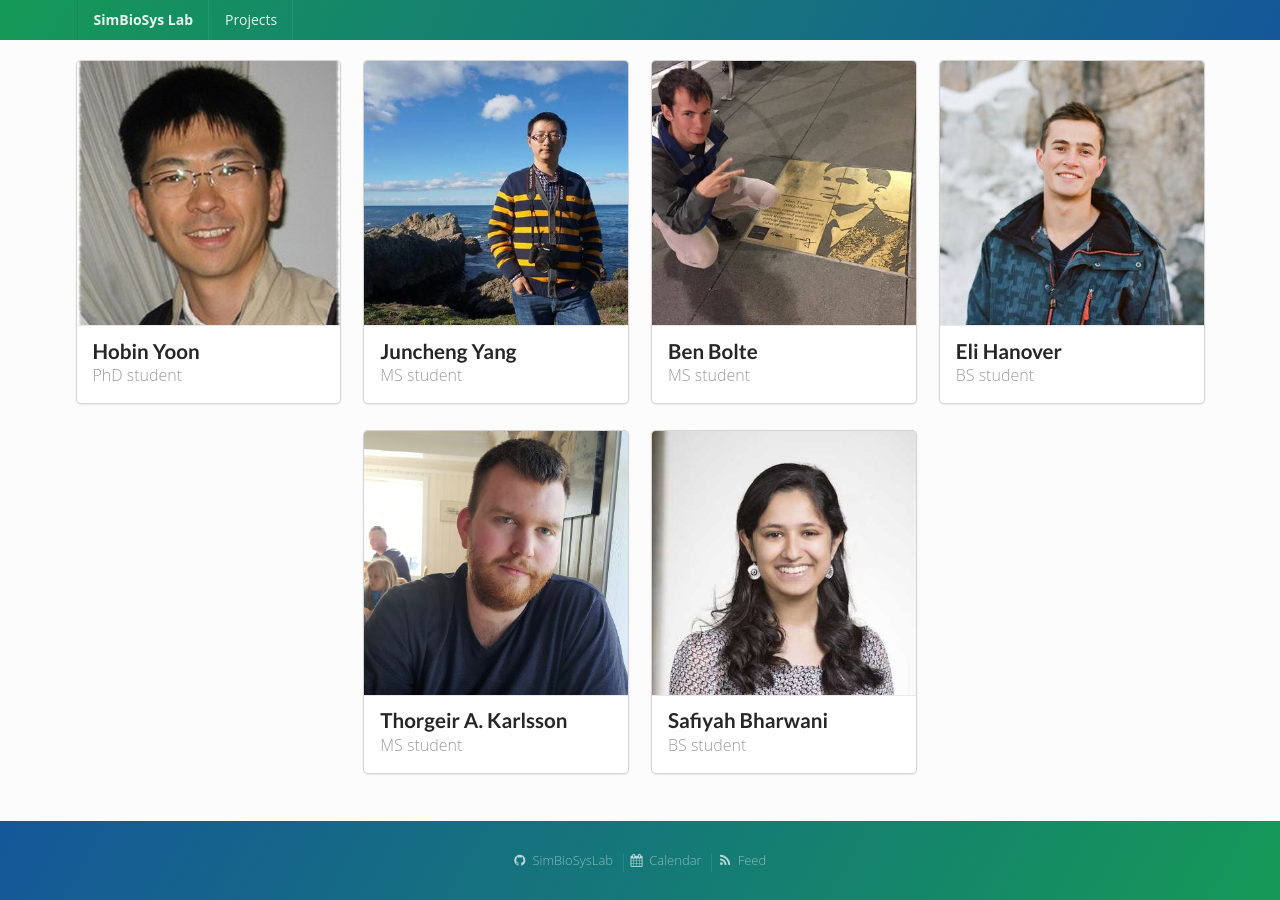
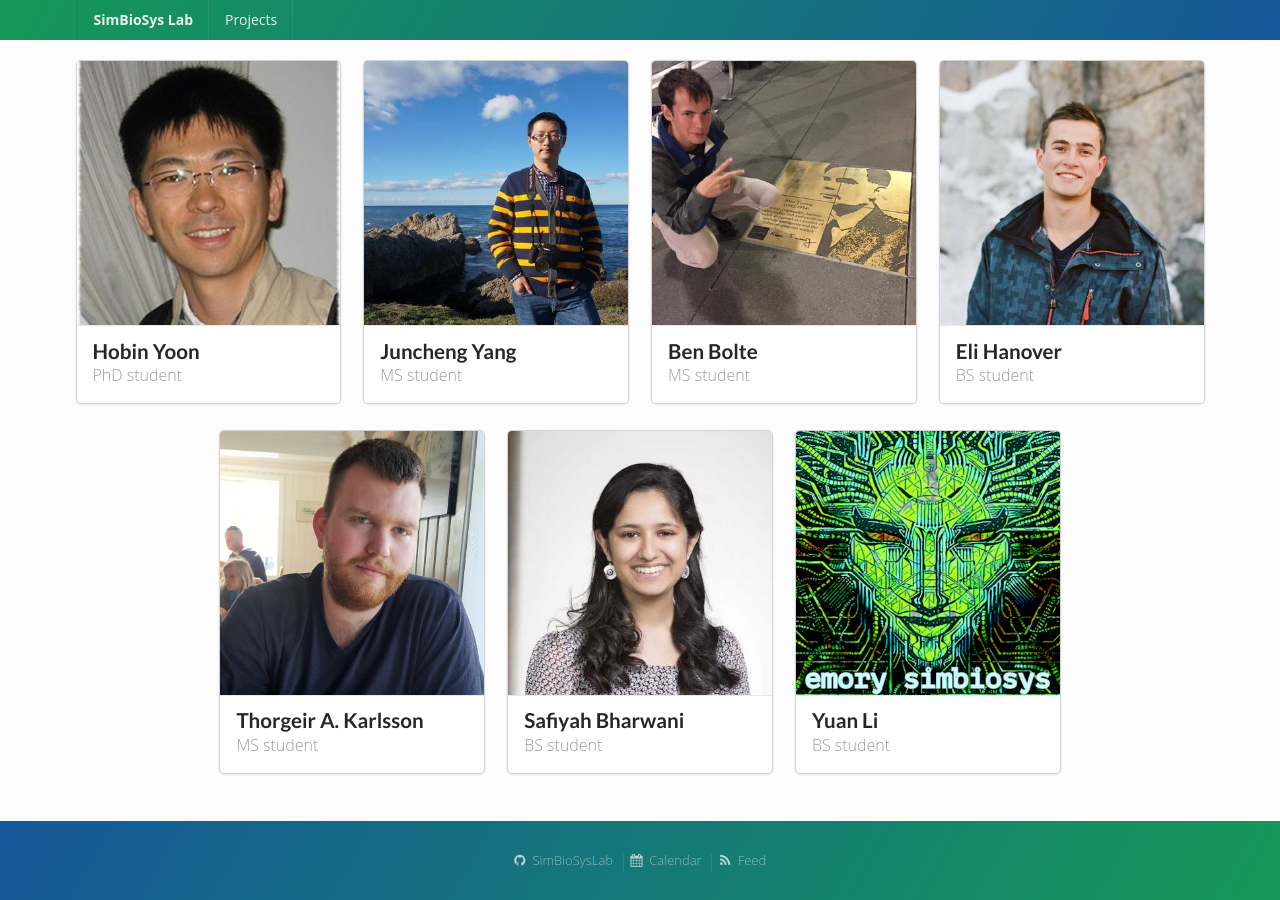
Before and after one commit to meditates/simbiosyslab.github.io, a Jekyll site: the page built from index.html, in a window 1280 px wide and 900 px high, scrolled down 1044 px. Built offline with Jekyll 4.4.1, drawn with Linux system fonts in a browser that asks for light colours; nearby versions of some CDN libraries.

Commit message:
added yuan

```diff
--- a/_config.yml
+++ b/_config.yml
@@ -82,3 +82,7 @@ members:
     website: https://www.linkedin.com/in/safiyah-bharwani-909327a1
     photo: /resources/profiles/safiyah.jpg
     meta: BS student
+  - name: Yuan Li
+    website: https://www.linkedin.com/in/yuan-li-770a64113/
+    photo: /resources/profiles/empty.png
+    meta: BS student
```
